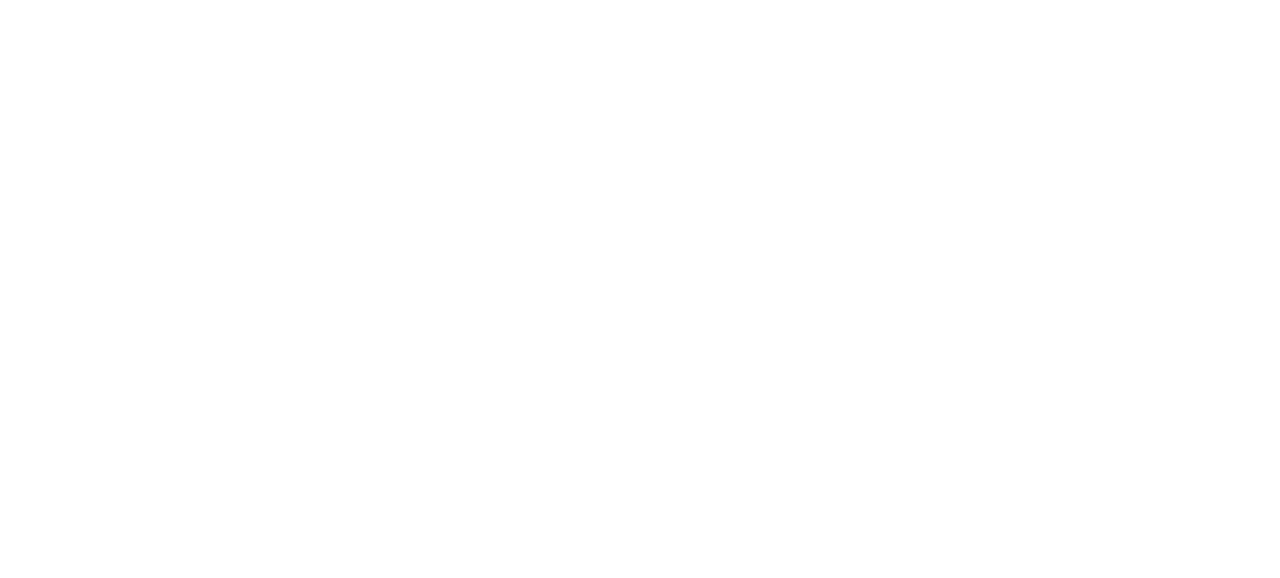
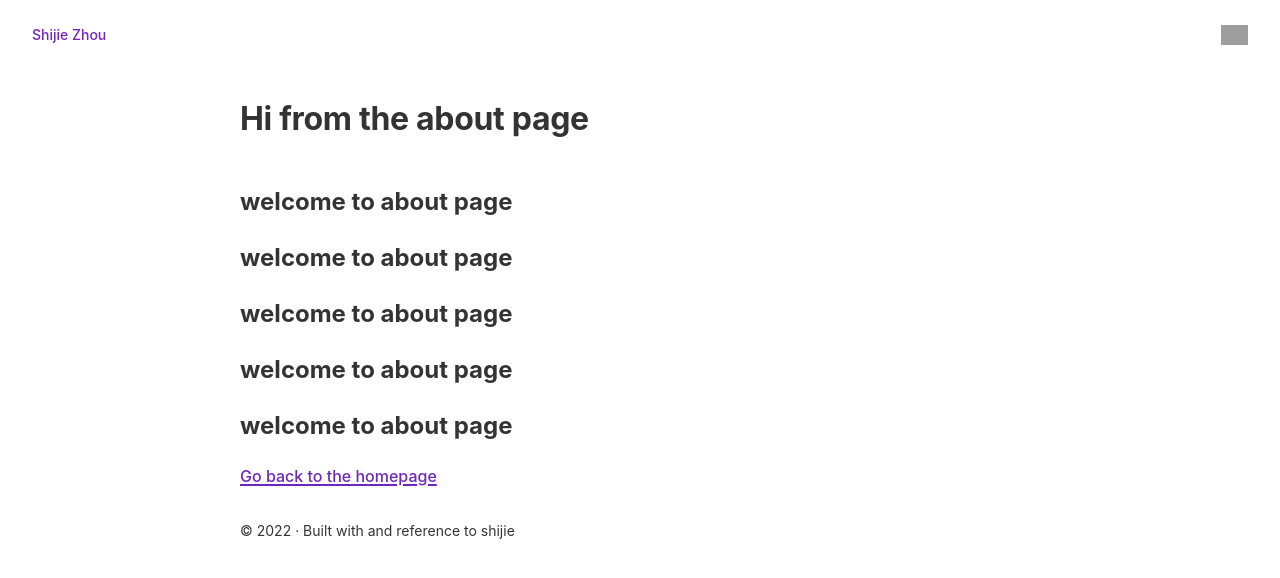
Before and after one commit to shijiezhou1/gatsby-default-portfolio, a Gatsby site: page /about in a window 1280 px wide. Before the commit this address had no page. Built offline with nearby package versions, Linux system fonts and the light colour scheme; Gatsby itself is replaced by a stand-in of ours; grey boxes are pictures that could not be loaded.

Commit message:
Adding new pages for checking.

```diff
--- a/gatsby-config.js
+++ b/gatsby-config.js
@@ -10,7 +10,7 @@
 module.exports = {
   siteMetadata: {
     title: `Shijie Zhou`,
-    description: `Kick off your next, great Gatsby project with this default starter. This barebones starter ships with the main Gatsby configuration files you might need.`,
+    description: `Thow the ssr feature`,
     author: `@gatsbyjs`,
     siteUrl: `https://gatsbystarterdefaultsource.gatsbyjs.io/`,
   },
--- a/src/components/layout.js
+++ b/src/components/layout.js
@@ -40,8 +40,7 @@ const Layout = ({ children }) => {
           }}
         >
           © {new Date().getFullYear()} &middot; Built with
-          {` `}
-          <a href="https://www.gatsbyjs.com">Gatsby</a>
+          {` `} and reference to shijie
         </footer>
       </div>
     </>
--- /dev/null
+++ b/src/pages/about.js
@@ -0,0 +1,21 @@
+import * as React from "react"
+import { Link } from "gatsby"
+
+import Layout from "../components/layout"
+import Seo from "../components/seo"
+
+const About = () => (
+  <Layout>
+    <h1>Hi from the about page</h1>
+    <h2>welcome to about page </h2>
+    <h2>welcome to about page </h2>
+    <h2>welcome to about page </h2>
+    <h2>welcome to about page </h2>
+    <h2>welcome to about page </h2>
+    <Link to="/">Go back to the homepage</Link>
+  </Layout>
+)
+
+export const Head = () => <Seo title="About | SHIJIE ZHOU" />
+
+export default About
--- /dev/null
+++ b/src/pages/medium.js
@@ -0,0 +1,21 @@
+import * as React from "react"
+import { Link } from "gatsby"
+
+import Layout from "../components/layout"
+import Seo from "../components/seo"
+
+const Medium = () => (
+  <Layout>
+    <h1>Hi from the Medium page</h1>
+    <h2>welcome to Medium page </h2>
+    <h2>welcome to Medium page </h2>
+    <h2>welcome to Medium page </h2>
+    <h2>welcome to Medium page </h2>
+    <h2>welcome to Medium page </h2>
+    <Link to="/">Go back to the homepage</Link>
+  </Layout>
+)
+
+export const Head = () => <Seo title="Medium | SHIJIE ZHOU" />
+
+export default Medium
```
Also changed, not shown: 2 other files.
